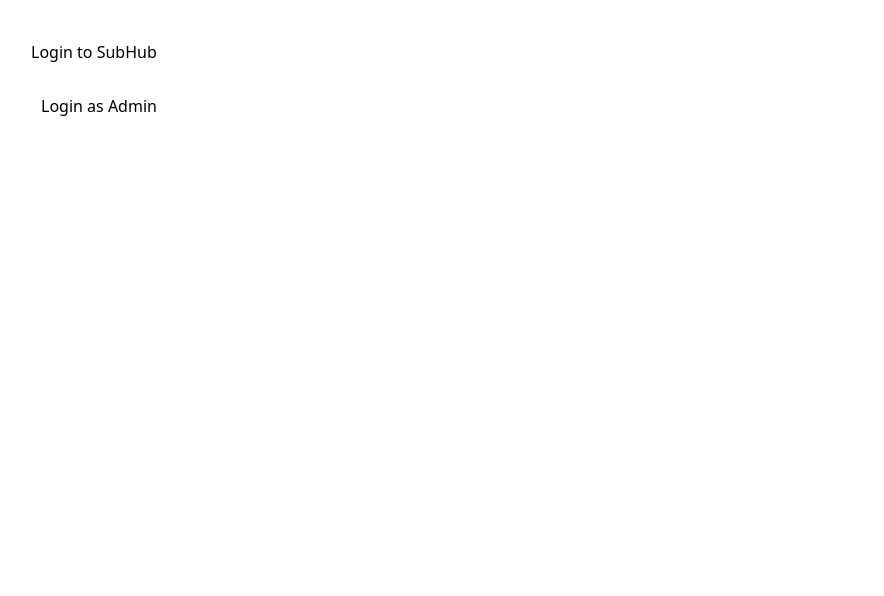
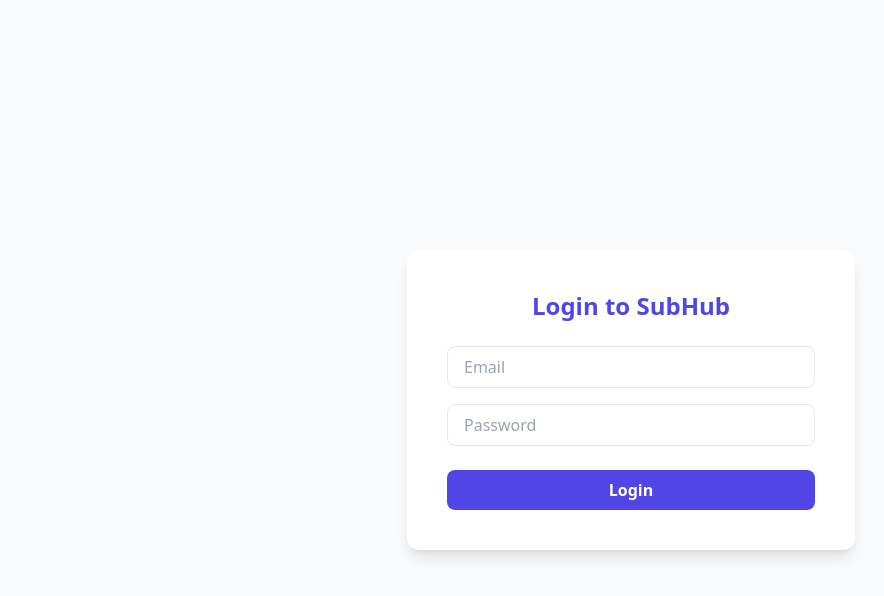
Before and after one commit to vermavedu47-maker/subhub, a Next.js app: page /login in a window 1280 px wide. Shown: the top 596 px of the page, without its empty margins (9-893 px from the left). Built offline with nearby package versions, Linux system fonts and the light colour scheme.

Commit message:
Update login.js

```diff
--- a/pages/login.js
+++ b/pages/login.js
@@ -1,21 +1,48 @@
 import { signIn } from "next-auth/react";
+import { useState } from "react";
 
 export default function Login() {
+  const [email, setEmail] = useState("");
+  const [password, setPassword] = useState("");
+
+  const handleLogin = () => {
+    signIn("credentials", {
+      email,
+      password,
+      callbackUrl: "/admin" // admins will be redirected to admin dashboard
+    });
+  };
+
   return (
-    <div style={{ padding: 40 }}>
-      <h2>Login to SubHub</h2>
-      <button
-        onClick={() =>
-          signIn("credentials", {
-            email: "admin@subhub.in",
-            password: "admin123",
-            callbackUrl: "/"
-          })
-        }
-        style={{ padding: 10, marginTop: 20 }}
-      >
-        Login as Admin
-      </button>
+    <div className="min-h-screen flex items-center justify-center bg-gray-50">
+      <div className="bg-white p-10 rounded-xl shadow-lg w-full max-w-md">
+        <h2 className="text-2xl font-bold text-indigo-600 mb-6 text-center">
+          Login to SubHub
+        </h2>
+
+        <input
+          type="email"
+          placeholder="Email"
+          value={email}
+          onChange={(e) => setEmail(e.target.value)}
+          className="w-full px-4 py-2 mb-4 border rounded-lg focus:outline-none focus:ring-2 focus:ring-indigo-600"
+        />
+
+        <input
+          type="password"
+          placeholder="Password"
+          value={password}
+          onChange={(e) => setPassword(e.target.value)}
+          className="w-full px-4 py-2 mb-6 border rounded-lg focus:outline-none focus:ring-2 focus:ring-indigo-600"
+        />
+
+        <button
+          onClick={handleLogin}
+          className="w-full bg-indigo-600 text-white py-2 rounded-lg font-bold"
+        >
+          Login
+        </button>
+      </div>
     </div>
   );
 }
```
